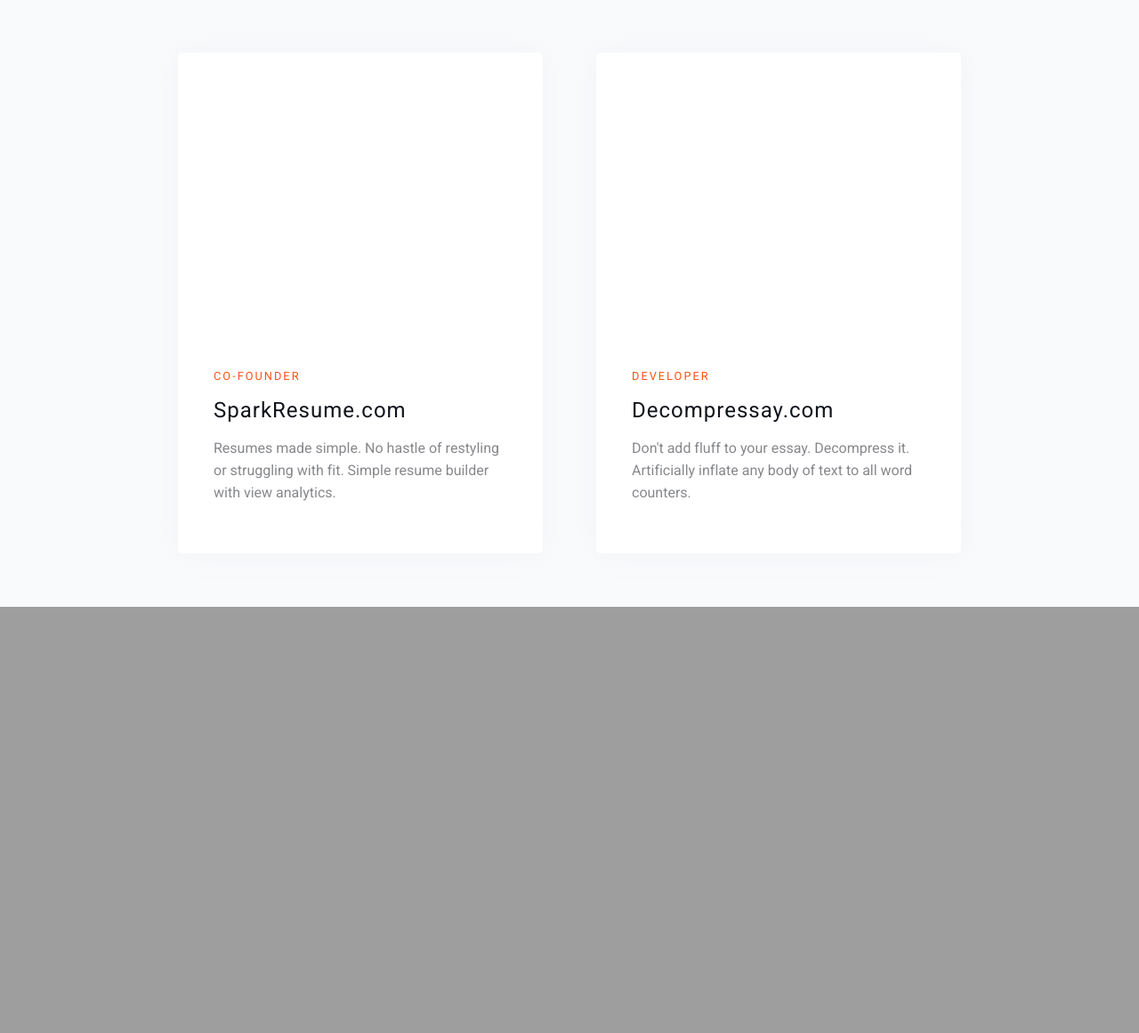
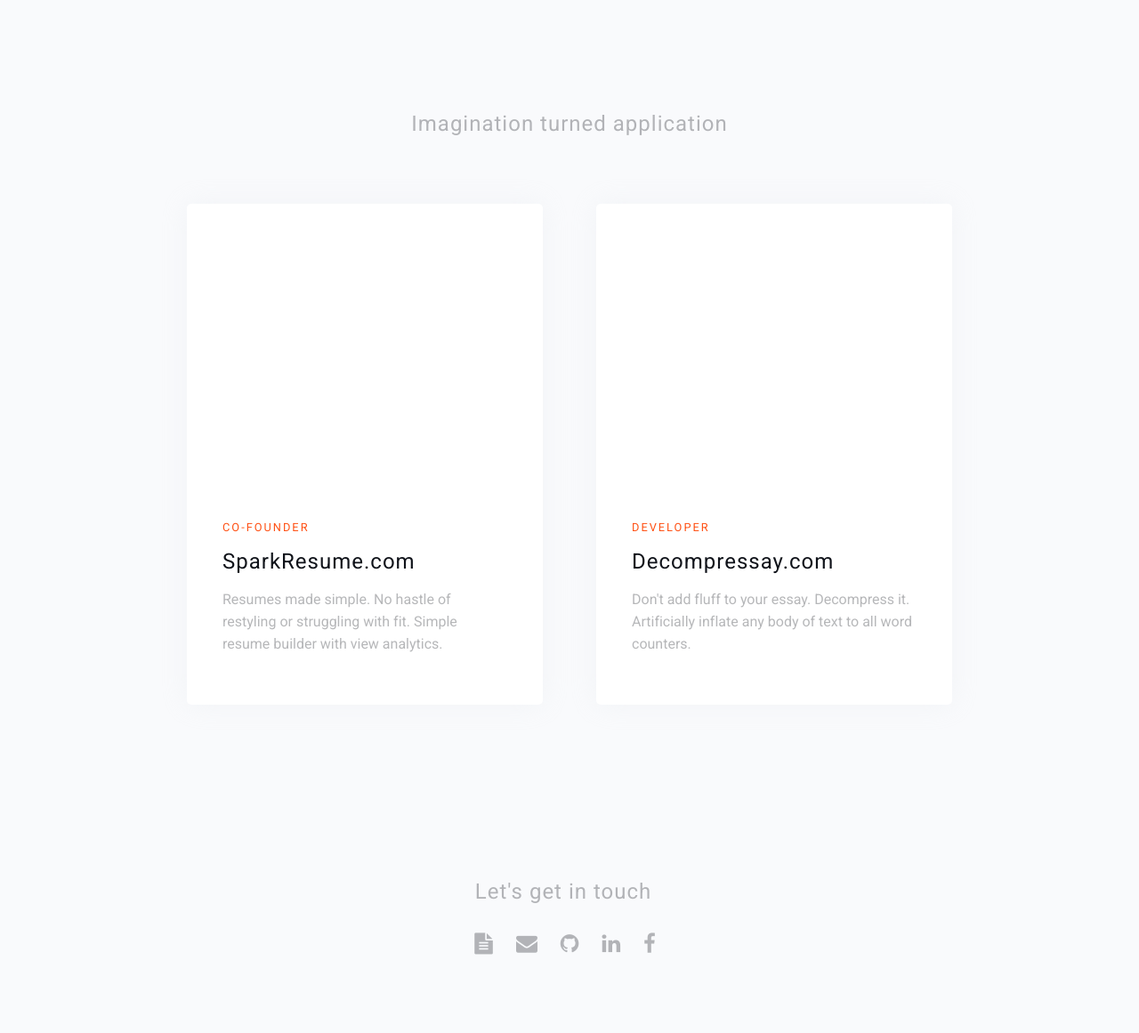
Before and after one commit to Saqif280/saqif.com, a PHP site: page / in a window 1280 px wide. Shown: the part 801-1962 px from the top of the page at 89% size. Before the commit the page ends 1483 px from the top, so only its background shows below. Run offline with PHP 8.4, Linux system fonts and the light colour scheme; some libraries are stand-ins or nearby versions.

Commit message:
finished footer

```diff
--- a/css/main.css
+++ b/css/main.css
@@ -51,10 +51,14 @@
 	/*font-family: 'Open Sans', sans-serif;*/
 	font-size: 1rem;
 	color: #10131a;
-	opacity: 0.5;
+	opacity: 0.3;
 	letter-spacing: 0px;
 	font-weight: 300px;
 	line-height: 25px;
+}
+a {
+  color: inherit; /* blue colors for links too */
+  text-decoration: inherit; /* no underline */
 }
 .accent-text{
 	color: #FF5216;
@@ -65,8 +69,8 @@
   align-items: center;
 }
 .padding-0{
-    padding-right:0;
-    padding-left:0;
+  padding-right:0;
+  padding-left:0;
   margin-left: 0;
   margin-right: 0;
 }
@@ -108,7 +112,7 @@
 }
 .section-hero h1{
 	color: #fff;
-	opacity: .5;
+	opacity: .3;
 }
 .section-hero h3{
 	color: #ddd;
@@ -148,7 +152,20 @@
 	max-width: 1000px;
 	margin-left: auto;
 	margin-right: auto;
-	padding: 30px;
+	padding: 40px;
+	padding-top: 80px;
+}
+.content-chunk{
+	max-width: 500px;
+	margin-left: auto;
+	margin-right: auto;
+	padding: 40px;
+	text-align: center;
+}
+.content-chunk h2{
+	opacity: .3;
+	/*text-transform: uppercase;*/
+	line-height: 40px;
 }
 a.project-card{
 	/*border: 1px solid rgba(0,0,0,0.2);*/
@@ -179,3 +196,11 @@
 .project-card_content{
 	padding: 40px;
 }
+
+/* project styles */
+.section-footer{
+	background-color: #F9FAFC;
+}
+.social-links{
+	letter-spacing: 10px;
+}
--- a/index.html
+++ b/index.html
@@ -13,7 +13,8 @@
 <!-- REMOVE UNUSED FONTS -->
 
 <link href="https://fonts.googleapis.com/css?family=Roboto:100,100i,300,300i,400,400i,500,500i,700,700i,900,900i" rel="stylesheet">
-<link href="https://fonts.googleapis.com/css?family=Open+Sans:300,300i,400,400i,600,600i,700,700i,800,800i" rel="stylesheet">
+<!-- font awesome -->
+<link href="https://maxcdn.bootstrapcdn.com/font-awesome/4.7.0/css/font-awesome.min.css" rel="stylesheet" integrity="sha384-wvfXpqpZZVQGK6TAh5PVlGOfQNHSoD2xbE+QkPxCAFlNEevoEH3Sl0sibVcOQVnN" crossorigin="anonymous">
 <!-- bs3 grid -->
 <link href="css/grid12.css" rel="stylesheet" type="text/css">
 <!-- d3 -->
@@ -42,9 +43,13 @@
 			</div>
 		</div>
 	</div>
+
 	<!-- projects -->
 	<div class="section-projects">
 		<div class="content">
+			<div class="content-chunk">
+				<h2>Imagination turned application</h2>
+			</div>
 			<div class="container-fluid padding-0">
 				<div class="col-md-6 padding-0">
 					<a class="project-card" href="https://sparkresume.com" target="_blank">
@@ -73,5 +78,27 @@
 			</div>
 		</div>
 	</div>
+
+	<!-- footer -->
+	<div class="section-footer">
+		<div class="content">
+			<div class="content-chunk">
+				<h2>Let's get in touch&nbsp;&nbsp;</h2>
+				<br>
+				<h2 class="social-links">
+					<a href="resume.pdf" target="_blank">
+						<i class="fa fa-file-text"></i></a>
+					<a href="mailto:ssb229@cornell.edu" target="_blank">
+						<i class="fa fa-envelope"></i></a>
+					<a href="https://github.com/Saqif280" target="_blank">
+						<i class="fa fa-github"></i></a>
+					<a href="https://www.linkedin.com/in/saqif/" target="_blank">
+						<i class="fa fa-linkedin"></i></a>
+					<a href="https://www.facebook.com/profile.php?id=100000609492596" target="_blank">
+						<i class="fa fa-facebook"></i></a>
+				</h2>
+			</div>
+		</div>
+	</div>
 </body>
 </html>
```
